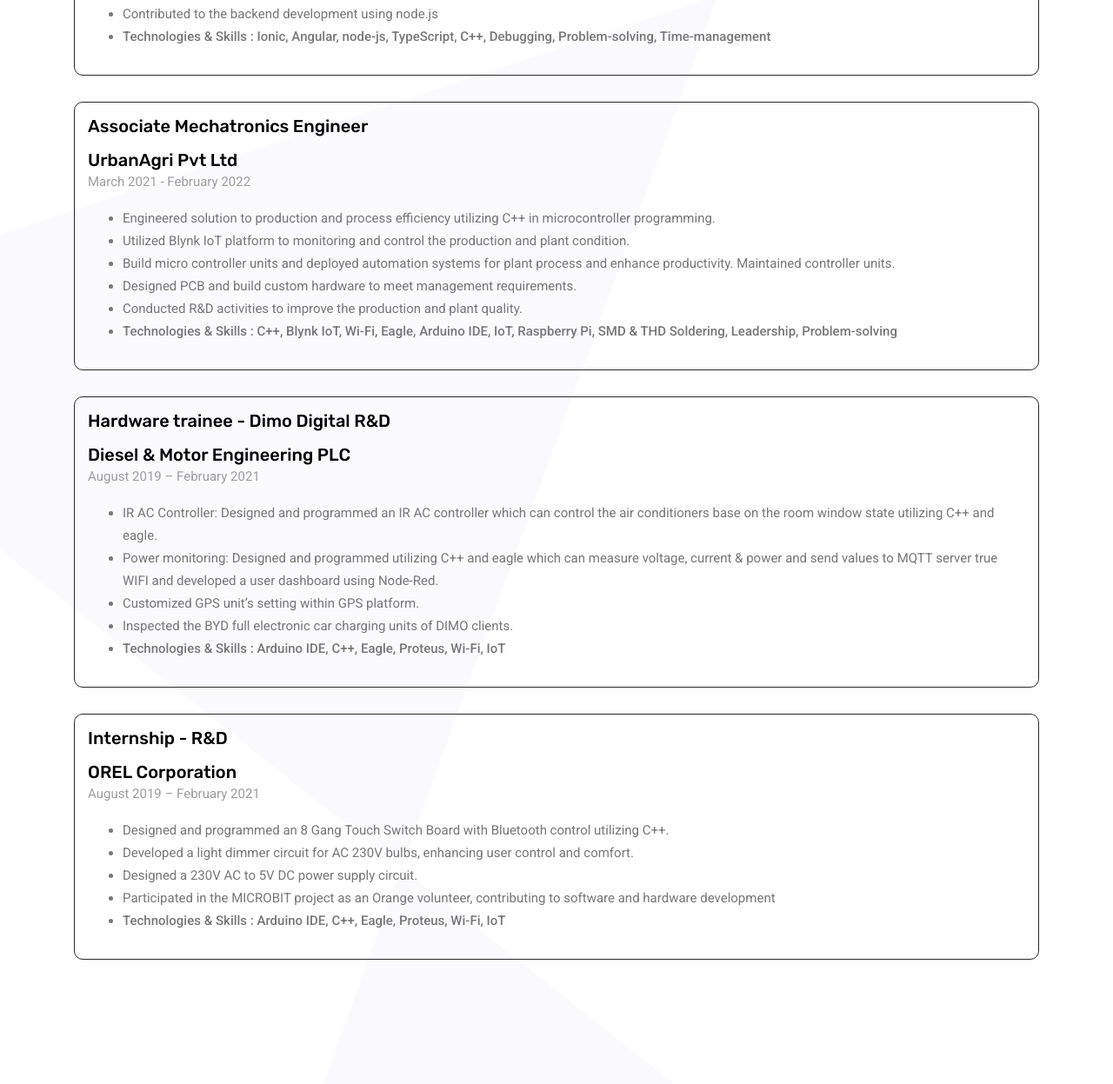
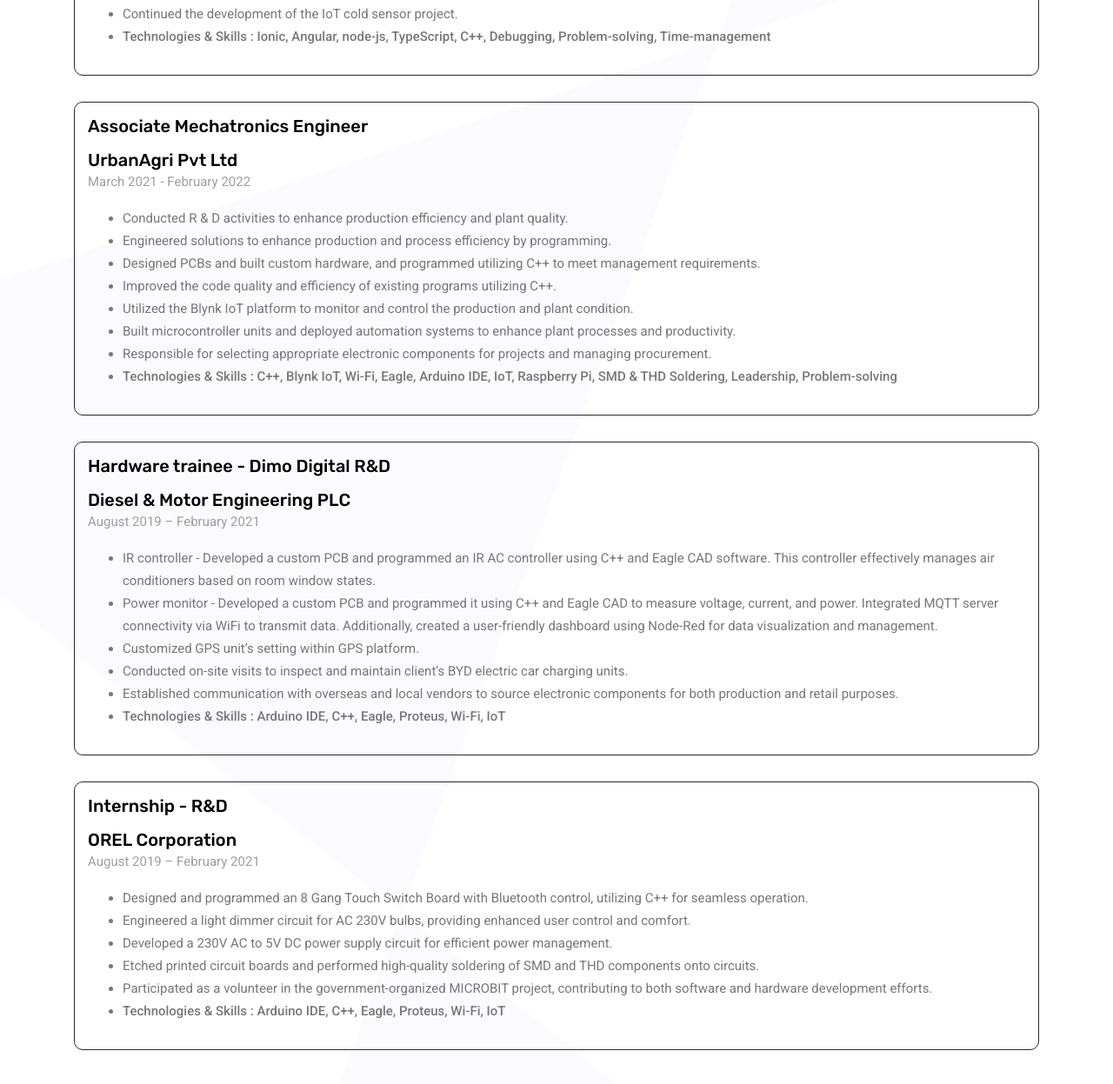
Before and after one commit to ashvinmendis/portfolio, a plain HTML site: page experience.html in a window 1280 px wide. Shown: the part 465-1712 px from the top of the page at 87% size. Drawn offline with Linux system fonts and the light colour scheme; some packages are replaced by stand-ins of ours.

Commit message:
updated skills & experience

```diff
--- a/experience.html
+++ b/experience.html
@@ -1,21 +1,20 @@
-<!doctype html>
+<!DOCTYPE html>
 <html lang="en">
-
   <head>
     <!-- Required meta tags -->
-    <meta charset="utf-8">
-    <meta name="viewport" content="width=device-width, initial-scale=1, shrink-to-fit=no">
-    <link rel="icon" href="img/favicon.png" type="image/png">
+    <meta charset="utf-8" />
+    <meta name="viewport" content="width=device-width, initial-scale=1, shrink-to-fit=no" />
+    <link rel="icon" href="img/favicon.png" type="image/png" />
     <title>Ashvin Mendis</title>
     <!-- Bootstrap CSS -->
-    <link rel="stylesheet" href="css/bootstrap.css">
-    <link rel="stylesheet" href="vendors/linericon/style.css">
-    <link rel="stylesheet" href="css/font-awesome.min.css">
-    <link rel="stylesheet" href="vendors/owl-carousel/owl.carousel.min.css">
-    <link rel="stylesheet" href="css/magnific-popup.css">
-    <link rel="stylesheet" href="vendors/nice-select/css/nice-select.css">
+    <link rel="stylesheet" href="css/bootstrap.css" />
+    <link rel="stylesheet" href="vendors/linericon/style.css" />
+    <link rel="stylesheet" href="css/font-awesome.min.css" />
+    <link rel="stylesheet" href="vendors/owl-carousel/owl.carousel.min.css" />
+    <link rel="stylesheet" href="css/magnific-popup.css" />
+    <link rel="stylesheet" href="vendors/nice-select/css/nice-select.css" />
     <!-- main css -->
-    <link rel="stylesheet" href="css/style.css">
+    <link rel="stylesheet" href="css/style.css" />
 
     <style>
       .box {
@@ -39,12 +38,9 @@
         }
       }
     </style>
-
-
   </head>
 
   <body>
-
     <!--================ Start Header Area =================-->
     <header class="header_area">
       <div class="main_menu">
@@ -52,9 +48,15 @@
           <div class="container">
             <!-- Brand and toggle get grouped for better mobile display -->
             <h4 class="polioName">&lt;/&gt; Ashvin Mendis</h4>
-                    <button class="navbar-toggler" type="button" data-toggle="collapse"
-                        data-target="#navbarSupportedContent" aria-controls="navbarSupportedContent"
-                        aria-expanded="false" aria-label="Toggle navigation">
+            <button
+              class="navbar-toggler"
+              type="button"
+              data-toggle="collapse"
+              data-target="#navbarSupportedContent"
+              aria-controls="navbarSupportedContent"
+              aria-expanded="false"
+              aria-label="Toggle navigation"
+            >
               <span class="icon-bar"></span>
               <span class="icon-bar"></span>
               <span class="icon-bar"></span>
@@ -63,7 +65,7 @@
             <div class="collapse navbar-collapse offset" id="navbarSupportedContent">
               <ul class="nav navbar-nav menu_nav justify-content-end">
                 <li class="nav-item"><a class="nav-link" href="index.html">Home</a></li>
-                            <li class="nav-item "><a class="nav-link" href="skills.html">Skills</a></li>
+                <li class="nav-item"><a class="nav-link" href="skills.html">Skills</a></li>
                 <li class="nav-item"><a class="nav-link" href="portfolio.html">Projects</a></li>
                 <li class="nav-item active"><a class="nav-link" href="experience.html">Experience</a></li>
                 <li class="nav-item"><a class="nav-link" href="education.html">Education</a></li>
@@ -77,16 +79,13 @@
     </header>
     <!--================ End Header Area =================-->
 
-
-    <div class="testimonial_area section_gap_bottom" style="padding-top: 100px;">
+    <div class="testimonial_area section_gap_bottom" style="padding-top: 100px">
       <div class="container">
-            <div class="row ">
-                <div class="col-lg-8 ">
+        <div class="row">
+          <div class="col-lg-8">
             <div class="mb-5">
               <h1>Experience</h1>
-                        </p>
             </div>
-
           </div>
         </div>
 
@@ -98,27 +97,25 @@
               <p class="period">February 2022 - 2024</p>
 
               <ul>
-                            <li>Developed high quality dynamic and responsive web applications using Angular
-                                framework.</li>
+                <li>Developed high quality dynamic and responsive web applications using Angular framework.</li>
                 <li>
-                                Implemented mobile applications and Migrated ionic-V3 to ionic-V6 using the
-                                Ionic framework, improved performance and stability. (Developed apps links - google play
-                                link1, google play link2)
+                  Developed mobile application and Migrated ionic-V3 mobile applications to ionic-V6 using the Ionic
+                  framework, improved performance and stability.
                 </li>
-                            <li> Employed techniques such as code splitting, reduce loading time, code minification and
-                                lazy loading.</li>
-                            <li>Skilled in Identifying and resolving software bugs in both web and mobile
-                                applications.</li>
+                <li>
+                  Employed techniques such as code splitting, reduce loading time, code minification and lazy loading.
+                </li>
+                <li>Skilled in Identifying and resolving software bugs in both web and mobile applications.</li>
                 <li>Provided mentorship to trainees focused on frontend developments.</li>
                 <li>Contributed to the backend development using node.js</li>
+                <li>Continued the development of the IoT cold sensor project.</li>
                 <li>
-                                <p style="font-weight: 500;"> Technologies & Skills : Ionic, Angular, node-js,
-                                    TypeScript,
-                                    C++, Debugging, Problem-solving, Time-management</p>
+                  <p style="font-weight: 500">
+                    Technologies & Skills : Ionic, Angular, node-js, TypeScript, C++, Debugging, Problem-solving,
+                    Time-management
+                  </p>
                 </li>
               </ul>
-
-
             </div>
           </div>
 
@@ -128,21 +125,27 @@
               <h5 class="comName">UrbanAgri Pvt Ltd</h5>
               <p class="period">March 2021 - February 2022</p>
               <ul>
-                            <li> Engineered solution to production and process efficiency utilizing C++ in
-                                microcontroller
-                                programming.</li>
-                            <li> Utilized Blynk IoT platform to monitoring and control the production and plant
-                                condition.</li>
-                            <li> Build micro controller units and deployed automation systems for plant process and
-                                enhance
-                                productivity. Maintained controller units.</li>
-                            <li> Designed PCB and build custom hardware to meet management requirements.</li>
-                            <li> Conducted R&D activities to improve the production and plant quality.</li>
-                            <li><span style="font-weight: 500;"> Technologies & Skills : C++, Blynk IoT, Wi-Fi, Eagle,
-                                    Arduino IDE, IoT, Raspberry Pi,
-                                    SMD & THD Soldering, Leadership, Problem-solving</span></li>
+                <li>Conducted R & D activities to enhance production efficiency and plant quality.</li>
+                <li>Engineered solutions to enhance production and process efficiency by programming.</li>
+                <li>
+                  Designed PCBs and built custom hardware, and programmed utilizing C++ to meet management requirements.
+                </li>
+                <li>Improved the code quality and efficiency of existing programs utilizing C++.</li>
+                <li>Utilized the Blynk IoT platform to monitor and control the production and plant condition.</li>
+                <li>
+                  Built microcontroller units and deployed automation systems to enhance plant processes and
+                  productivity.
+                </li>
+                <li>
+                  Responsible for selecting appropriate electronic components for projects and managing procurement.
+                </li>
+                <li>
+                  <span style="font-weight: 500">
+                    Technologies & Skills : C++, Blynk IoT, Wi-Fi, Eagle, Arduino IDE, IoT, Raspberry Pi, SMD & THD
+                    Soldering, Leadership, Problem-solving</span
+                  >
+                </li>
               </ul>
-
             </div>
           </div>
 
@@ -152,19 +155,27 @@
               <h5 class="comName">Diesel & Motor Engineering PLC</h5>
               <p class="period">August 2019 – February 2021</p>
               <ul>
-                            <li> IR AC Controller: Designed and programmed an IR AC controller which can control the air
-                                conditioners base on the room window state utilizing C++ and eagle.</li>
-                            <li>Power monitoring: Designed and programmed utilizing C++ and eagle which can measure
-                                voltage,
-                                current & power and send values to MQTT server true WIFI and developed a user dashboard
-                                using Node-Red.</li>
-                            <li> Customized GPS unit’s setting within GPS platform.</li>
-                            <li>Inspected the BYD full electronic car charging units of DIMO clients.</li>
-                            <li> <span style="font-weight: 500;"> Technologies & Skills : Arduino IDE, C++, Eagle,
-                                    Proteus,
-                                    Wi-Fi, IoT</span></li>
+                <li>
+                  IR controller - Developed a custom PCB and programmed an IR AC controller using C++ and Eagle CAD
+                  software. This controller effectively manages air conditioners based on room window states.
+                </li>
+                <li>
+                  Power monitor - Developed a custom PCB and programmed it using C++ and Eagle CAD to measure voltage,
+                  current, and power. Integrated MQTT server connectivity via WiFi to transmit data. Additionally,
+                  created a user-friendly dashboard using Node-Red for data visualization and management.
+                </li>
+                <li>Customized GPS unit’s setting within GPS platform.</li>
+                <li>Conducted on-site visits to inspect and maintain client’s BYD electric car charging units.</li>
+                <li>
+                  Established communication with overseas and local vendors to source electronic components for both
+                  production and retail purposes.
+                </li>
+                <li>
+                  <span style="font-weight: 500">
+                    Technologies & Skills : Arduino IDE, C++, Eagle, Proteus, Wi-Fi, IoT</span
+                  >
+                </li>
               </ul>
-
             </div>
           </div>
 
@@ -174,17 +185,29 @@
               <h5 class="comName">OREL Corporation</h5>
               <p class="period">August 2019 – February 2021</p>
               <ul>
-                            <li>Designed and programmed an 8 Gang Touch Switch Board with Bluetooth control utilizing
-                                C++.</li>
-                            <li>Developed a light dimmer circuit for AC 230V bulbs, enhancing user control and
-                                comfort.</li>
-                            <li>Designed a 230V AC to 5V DC power supply circuit.</li>
-                            <li>Participated in the MICROBIT project as an Orange volunteer, contributing to software
-                                and
-                                hardware development</li>
-                            <li><span style="font-weight: 500;"> Technologies & Skills : Arduino IDE, C++, Eagle,
-                                    Proteus,
-                                    Wi-Fi, IoT</span></li>
+                <li>
+                  Designed and programmed an 8 Gang Touch Switch Board with Bluetooth control, utilizing C++ for
+                  seamless operation.
+                </li>
+                <li>
+                  Engineered a light dimmer circuit for AC 230V bulbs, providing enhanced user control and comfort.
+                </li>
+                <li>Developed a 230V AC to 5V DC power supply circuit for efficient power management.</li>
+                <li>
+                  Etched printed circuit boards and performed high-quality soldering of SMD and THD components onto
+                  circuits.
+                </li>
+
+                <li>
+                  Participated as a volunteer in the government-organized MICROBIT project, contributing to both
+                  software and hardware development efforts.
+                </li>
+
+                <li>
+                  <span style="font-weight: 500">
+                    Technologies & Skills : Arduino IDE, C++, Eagle, Proteus, Wi-Fi, IoT</span
+                  >
+                </li>
               </ul>
             </div>
           </div>
@@ -194,8 +217,7 @@
 
     <!-- Optional JavaScript -->
     <!-- jQuery first, then Popper.js, then Bootstrap JS -->
-    <script src=" js/jquery-3.2.1.min.js">
-    </script>
+    <script src=" js/jquery-3.2.1.min.js"></script>
     <script src="js/popper.js"></script>
     <script src="js/bootstrap.min.js"></script>
     <script src="js/stellar.js"></script>
@@ -211,5 +233,4 @@
     <script src="js/gmaps.min.js"></script>
     <script src="js/theme.js"></script>
   </body>
-
 </html>
```
Also changed, not shown: skills.html (+43 -3 lines). Lines whose indentation alone changed are shown as unchanged.
